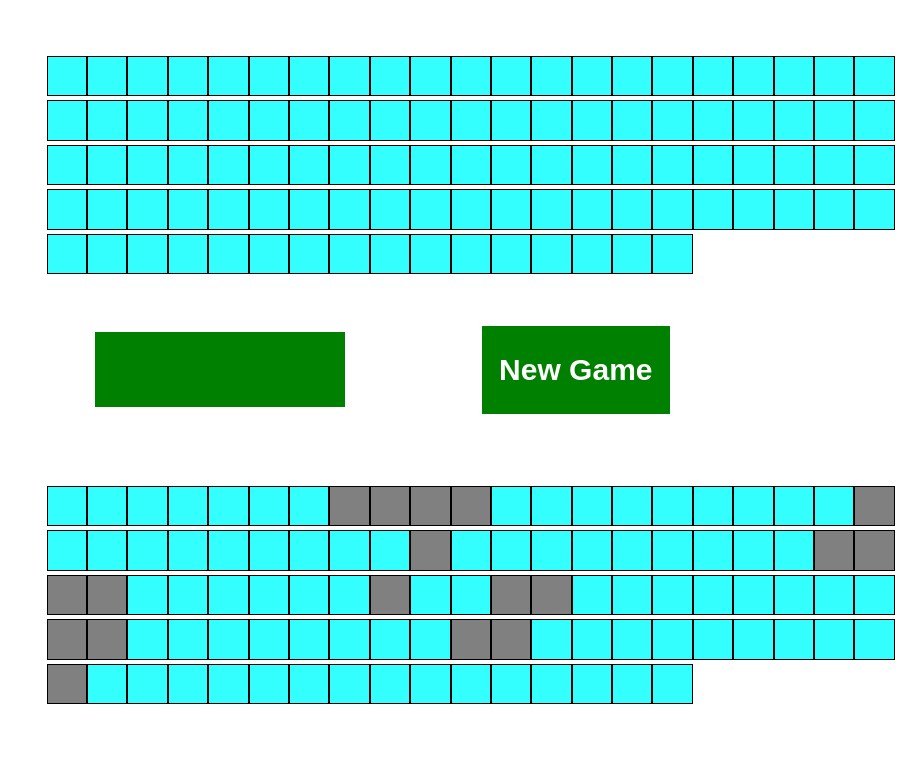
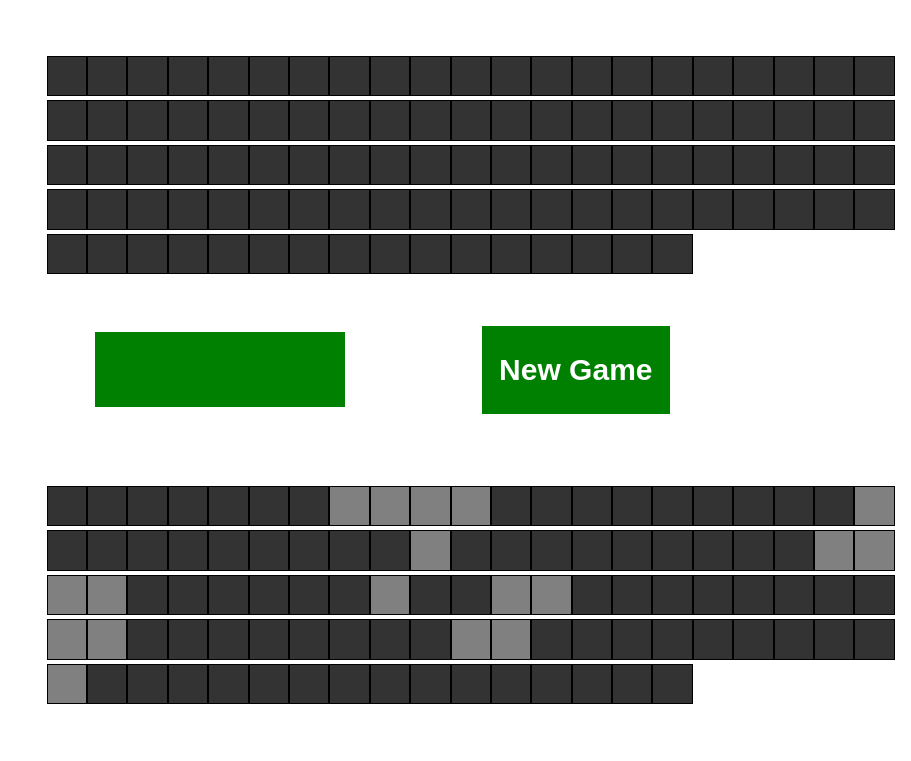
Before and after one commit to Oluwadamilareolusakin/battleship, a website built with webpack: page dist/index.html in a window 1280 px wide. Shown: the top 761 px of the page, without its empty margins (369-1280 px from the left). Built offline with Linux system fonts and the light colour scheme.

Commit message:
Finish game module

```diff
--- a/src/stylesheets/main.scss
+++ b/src/stylesheets/main.scss
@@ -6,7 +6,7 @@
 .block {
   height: 3vw;
   width: 3vw;
-  background-color: rgba(0, 255, 255, .8);
+  background-color: rgba(0, 0, 0, 0.8);
   border: 0.1vw solid black;
   display: inline-block;
 }
```
Also changed, not shown: dist/bundle.js, dist/index.html.
